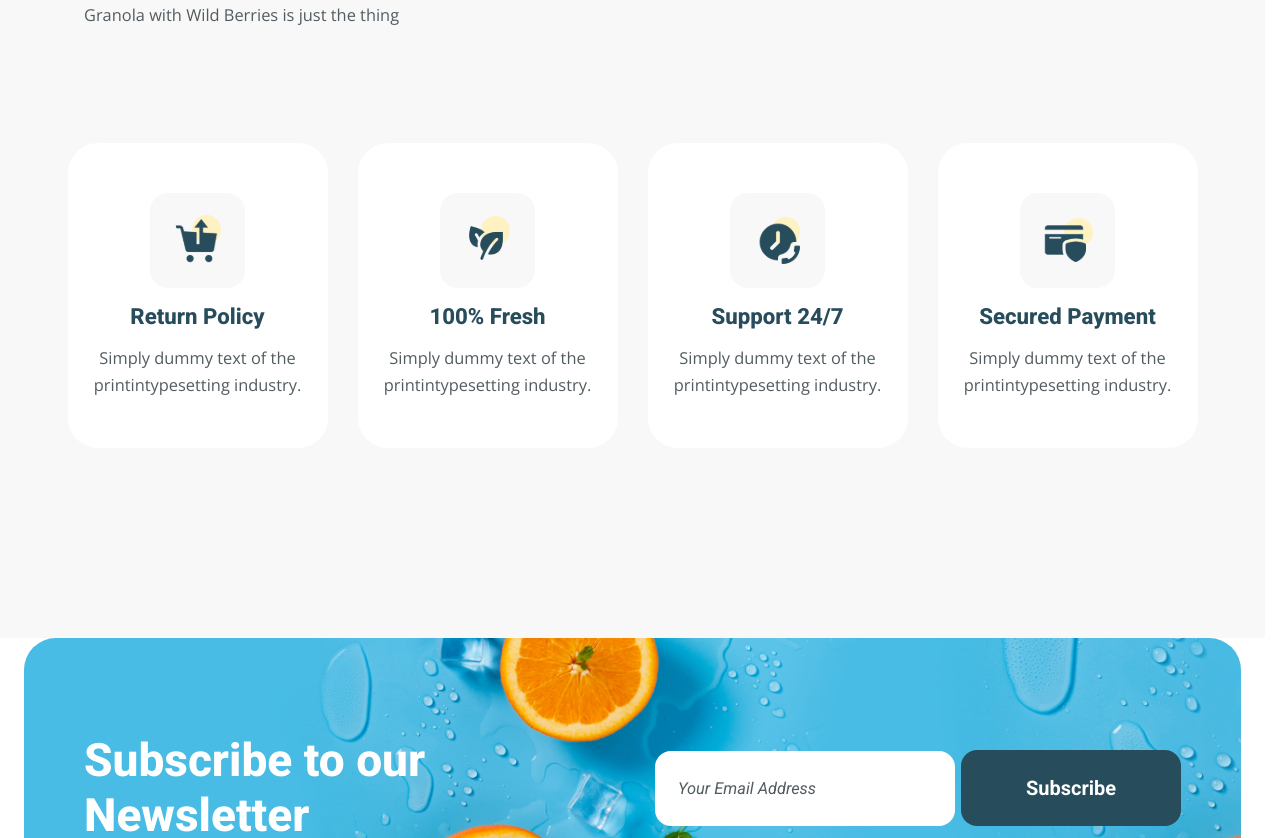
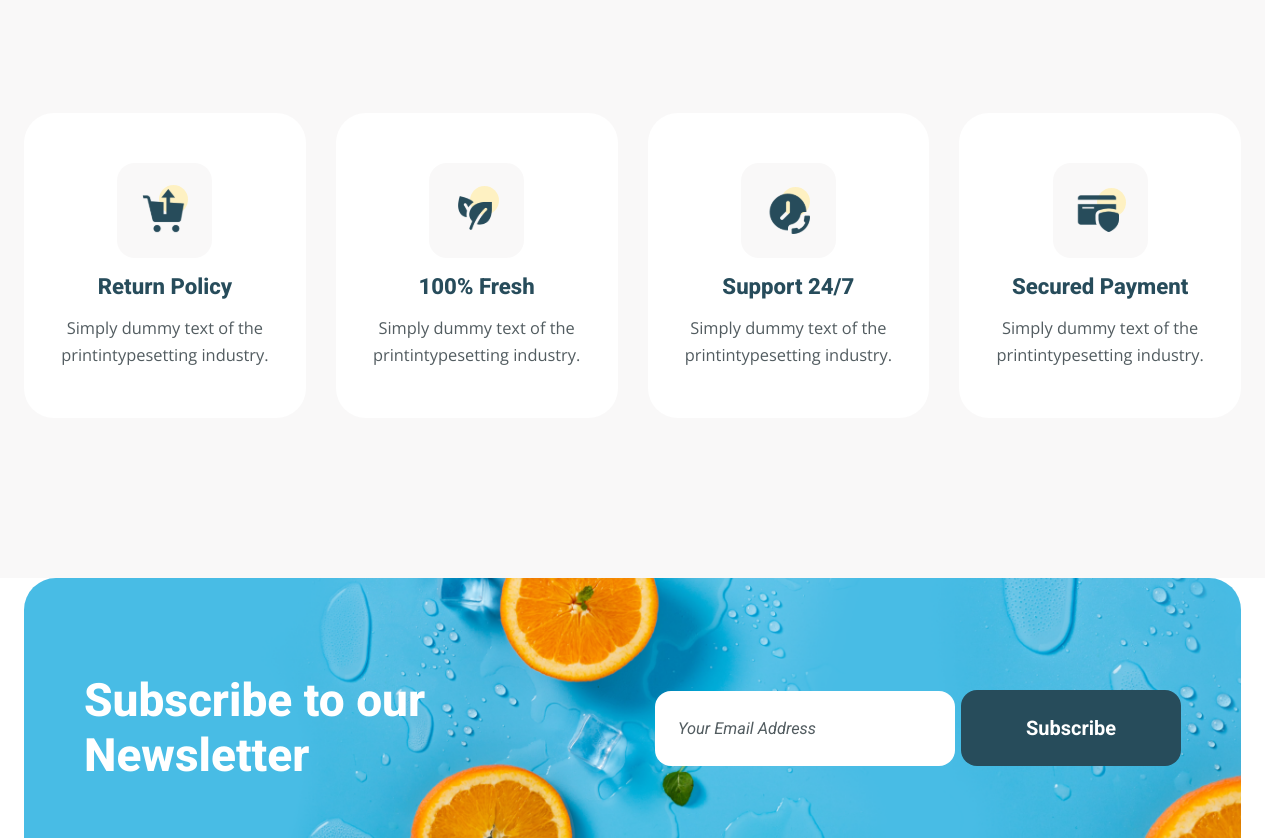
Before and after one commit to RusikHunter/Organick, a React (Vite) app in the folder frontend/: page /about in a window 1280 px wide. Shown: the part 2390-3228 px from the top of the page. Built offline with nearby package versions, Linux system fonts and the light colour scheme.

Commit message:
styles(whyus): write adaptive SCSS styles for WhyUsSection component

```diff
--- a/frontend/src/components/WhyUsSection/WhyUsSection.scss
+++ b/frontend/src/components/WhyUsSection/WhyUsSection.scss
@@ -5,18 +5,38 @@
 
     &__inner {
         padding-block: 210px 190px;
+
+        @include laptop {
+            padding-block: 180px 160px;
+        }
+
+        @include mobile {
+            padding-block: 150px 120px;
+        }
+
+        @include mobile-small {
+            padding-block: 90px 90px;
+        }
     }
 
     &__row {
         gap: 50px;
     }
 
-    &__row--1 {}
+    &__row--1 {
+        @include mobile {
+            flex-direction: column !important;
+        }
+    }
 
     &__column {}
 
     &__column--1 {
         width: 50%;
+
+        @include mobile {
+            width: 100%;
+        }
     }
 
     &__promo {}
@@ -24,10 +44,22 @@
     &__title {
         margin-top: 6px;
         width: 80%;
+
+        @include mobile-small {
+            width: 100%;
+        }
     }
 
     &__description {
         margin-top: 25px;
+
+        @include mobile {
+            width: 90%;
+        }
+
+        @include mobile-small {
+            width: 100%;
+        }
     }
 
     &__description-list {
@@ -53,21 +85,50 @@
                 }
             }
         }
+
+        @include mobile-small {
+            width: 90%;
+        }
     }
 
     &__description-definition {
         margin: 12px 0 24px 60px;
         width: 440px;
+
+        @include tablet {
+            width: 100%;
+        }
+
+        @include mobile {
+            width: 60%;
+        }
+
+        @include mobile-small {
+            width: 70%;
+        }
     }
 
     &__column--2 {
         width: 50%;
+
+        @include mobile {
+            width: 100%;
+        }
     }
 
-    &__image {}
+    &__image {
+        @include mobile {
+            width: 75%;
+            margin-inline: auto;
+        }
+    }
 
     &__row--2 {
         margin-top: 90px;
+
+        @include mobile {
+            margin-top: 60px;
+        }
     }
 
     &__column--3 {
@@ -78,9 +139,37 @@
         margin-inline: auto;
         display: flex;
         gap: 30px;
+
+        @include tablet {
+            width: 65%;
+            flex-wrap: wrap;
+            gap: 20px;
+        }
+
+        @include mobile {
+            width: 100%;
+        }
+
+        @include mobile-small {
+            width: 80%;
+            flex-wrap: nowrap;
+            flex-direction: column;
+        }
     }
 
-    &__feature-list-item {}
+    &__feature-list-item {
+        @include laptop {
+            width: 25%;
+        }
+
+        @include tablet {
+            width: calc(50% - 10px);
+        }
+
+        @include mobile-small {
+            width: 100%;
+        }
+    }
 
     &__feature {}
 }
@@ -95,6 +184,9 @@
     background-color: var(--color-white);
     align-items: center;
 
+    @include laptop {
+        width: 100%;
+    }
 
     &__icon-wrap {
         display: flex;
@@ -108,6 +200,7 @@
 
     &__title {
         text-align: center;
+        white-space: nowrap;
     }
 
     &__description {
```
